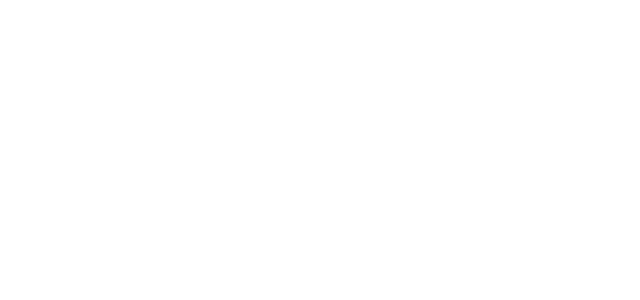
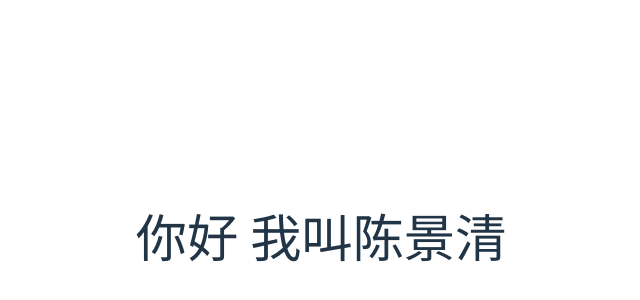
Before and after one commit to Aura-HY/Campus-Recruitment, a Vue app: page / in a window 1280 px wide. Shown: the part 162-462 px from the top of the page, without its empty margins (319-959 px from the left). Built offline with nearby package versions, Linux system fonts and the light colour scheme.

Commit message:
加了一句“你好 我是陈景清”

```diff
--- a/src/App.vue
+++ b/src/App.vue
@@ -1,5 +1,5 @@
 <template>
-
+  <h1>你好 我叫陈景清</h1>
 </template>
 
 <script>
```
